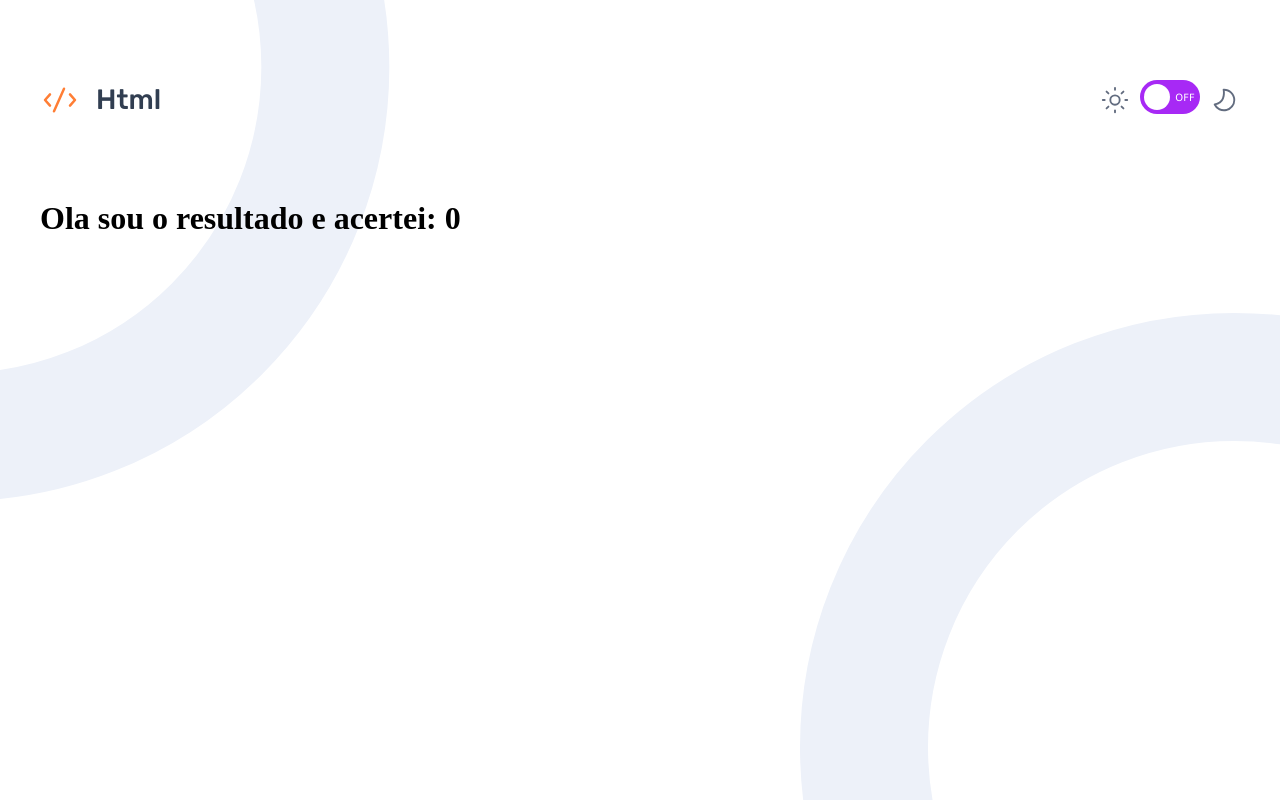
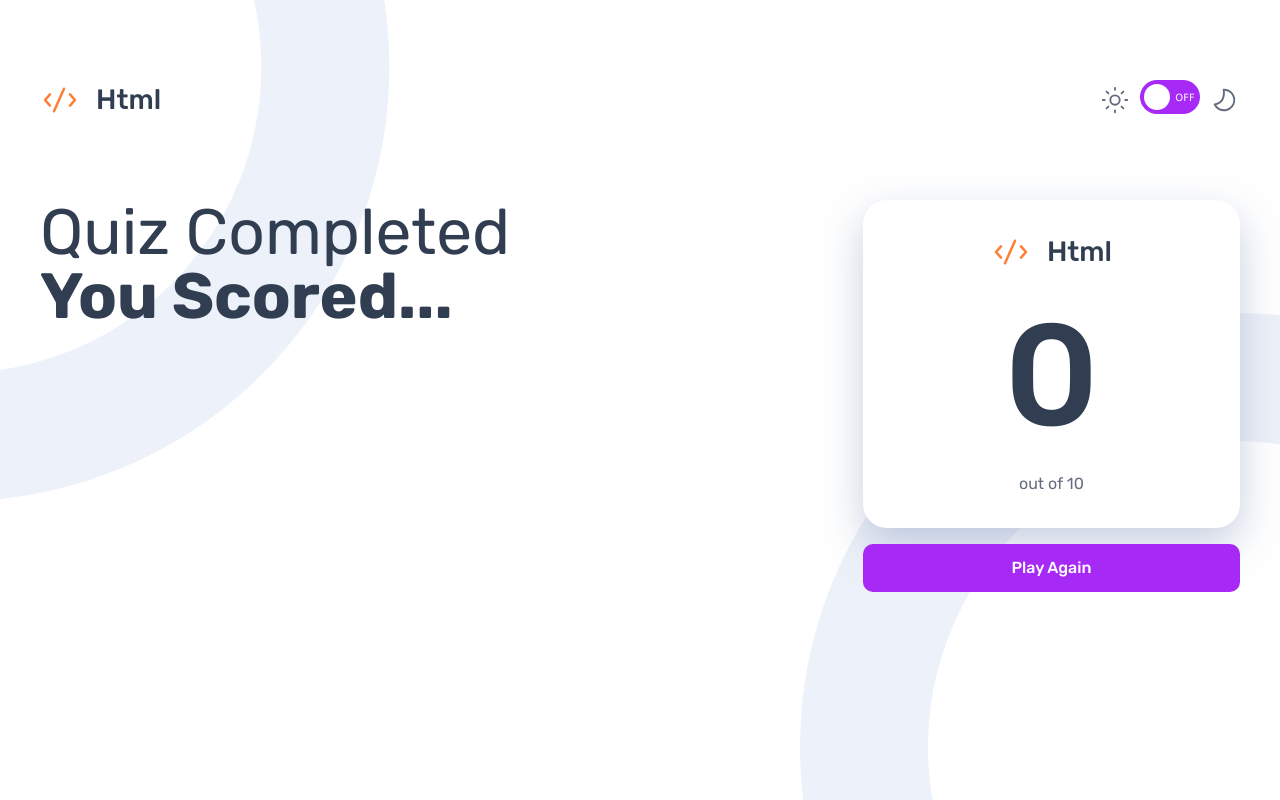
Before and after one commit to DanielDantas0921/quiz-app-frontend-mentor, a React (Vite) app in the folder quiz-app-frontend-mentor/: page /HTML/Results in a window 1280 px wide. Built offline with nearby package versions, Linux system fonts and the light colour scheme.

Commit message:
feat: mais uma parte feita do projeto

```diff
--- /dev/null
+++ b/quiz-app-frontend-mentor/src/components/ButtonFinished/ButtonFinished.jsx
@@ -0,0 +1,5 @@
+import styles from "./ButtonFinished.module.css"
+
+export default function ButtonFinished ({textButton}){
+    return <button className={ `${styles.btn} bgPurple ${styles.fHeadingS}`}>{textButton}</button>
+}
--- /dev/null
+++ b/quiz-app-frontend-mentor/src/components/ButtonFinished/ButtonFinished.module.css
@@ -0,0 +1,15 @@
+.btn{
+    padding: 1rem 1.5rem;
+    border: none;
+    border-radius: 10px;
+    width: 100%;
+    margin-top: 1rem;
+    color: #ffffff;
+}
+.btn:hover{
+    opacity: 50%;
+}
+
+.fHeadingS{
+    font: 500 1rem/1 "Rubik", sans-serif;
+}
--- /dev/null
+++ b/quiz-app-frontend-mentor/src/components/CardFinished/CardFinished.jsx
@@ -0,0 +1,14 @@
+import styles from "./CardFinished.module.css";
+
+export default function CardFinished({ srcImg, title, correctAnwers }) {
+  return (
+    <div className={styles.cardContainer}>
+        <div className={`${styles.titleAndIconDiv} `} style={{marginBottom: "2rem"}}>
+          <img src={srcImg} />
+          <h3 className="darkNavy fHeadingS">{title}</h3>
+        </div>
+        <span className="fDisplay darkNavy" style={{marginBottom: "1.5rem"}}>{correctAnwers}</span>
+        <p className={`greyNavy ${styles.fBodyM}`}>out of 10</p>
+    </div>
+  );
+}
--- /dev/null
+++ b/quiz-app-frontend-mentor/src/components/CardFinished/CardFinished.module.css
@@ -0,0 +1,20 @@
+.cardContainer{
+    width: 100%;
+    padding: 2rem 8rem;
+    height: auto;
+    background-color: #ffffff;
+    box-shadow: 0 16px 40px 0 rgba(143, 160, 193, 50%);
+    border-radius: 24px;
+    display: flex;
+    flex-direction: column;
+    align-items: center;
+}
+
+.titleAndIconDiv{
+    display: flex;
+    align-items: center;
+    gap: 1rem;
+}
+.fBodyM{
+    font: 400 1rem/1.5 "Rubik", sans-serif;
+}
--- /dev/null
+++ b/quiz-app-frontend-mentor/src/components/TitleFinished/TitleFinished.jsx
@@ -0,0 +1,8 @@
+
+
+
+export default function TitleFinished(){
+    return (
+        <h1 className="fHeadingLRegular darkNavy">Quiz Completed <br /> <span className="fHeadingLBold">You Scored...</span></h1>
+    )
+}
--- a/quiz-app-frontend-mentor/src/pages/Html/HmlResults.jsx
+++ b/quiz-app-frontend-mentor/src/pages/Html/HmlResults.jsx
@@ -1,8 +1,20 @@
 import { useContext } from "react"
 import RightQuestions from "../../context/RightQuestions"
+import TitleFinished from "../../components/TitleFinished/TitleFinished"
+import CardFinished from "../../components/CardFinished/CardFinished"
+import iconImg from "../../assets/icon-html.svg"
+import ButtonFinished from "../../components/ButtonFinished/ButtonFinished"
 
 
 export default function HtmlResults(){
     const objRightQuestions = useContext(RightQuestions)
-    return <h1>Ola sou o resultado e acertei: {objRightQuestions.rightQuestions}</h1>
+    return (
+        <div className="container" style={{display: "flex", justifyContent: "space-between"}}>
+            <TitleFinished/>
+            <div>
+               <CardFinished srcImg={iconImg} title="Html" correctAnwers={objRightQuestions.rightQuestions} />
+                <ButtonFinished textButton="Play Again" />
+            </div>
+        </div>
+    )
 }
```
Also changed, not shown: quiz-app-frontend-mentor/anotações.txt, 1 other file (tests, documents, lock files or other folders).
